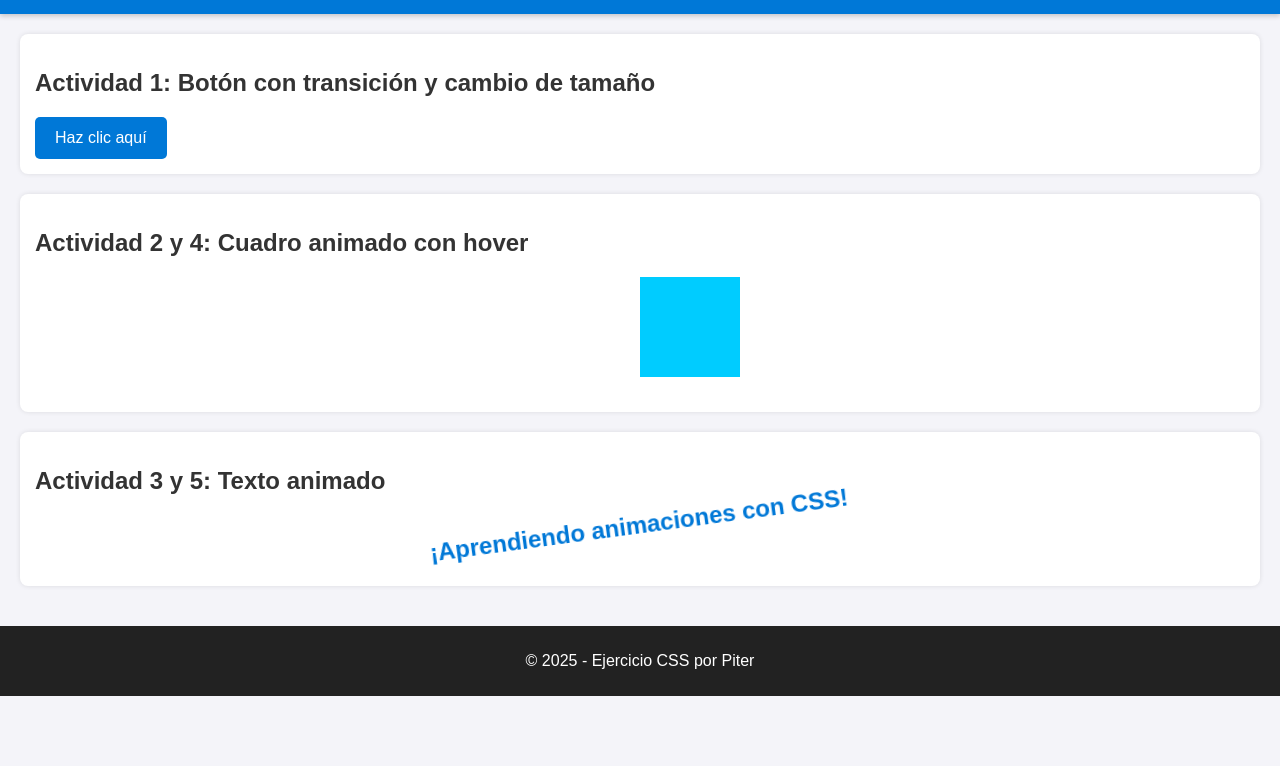
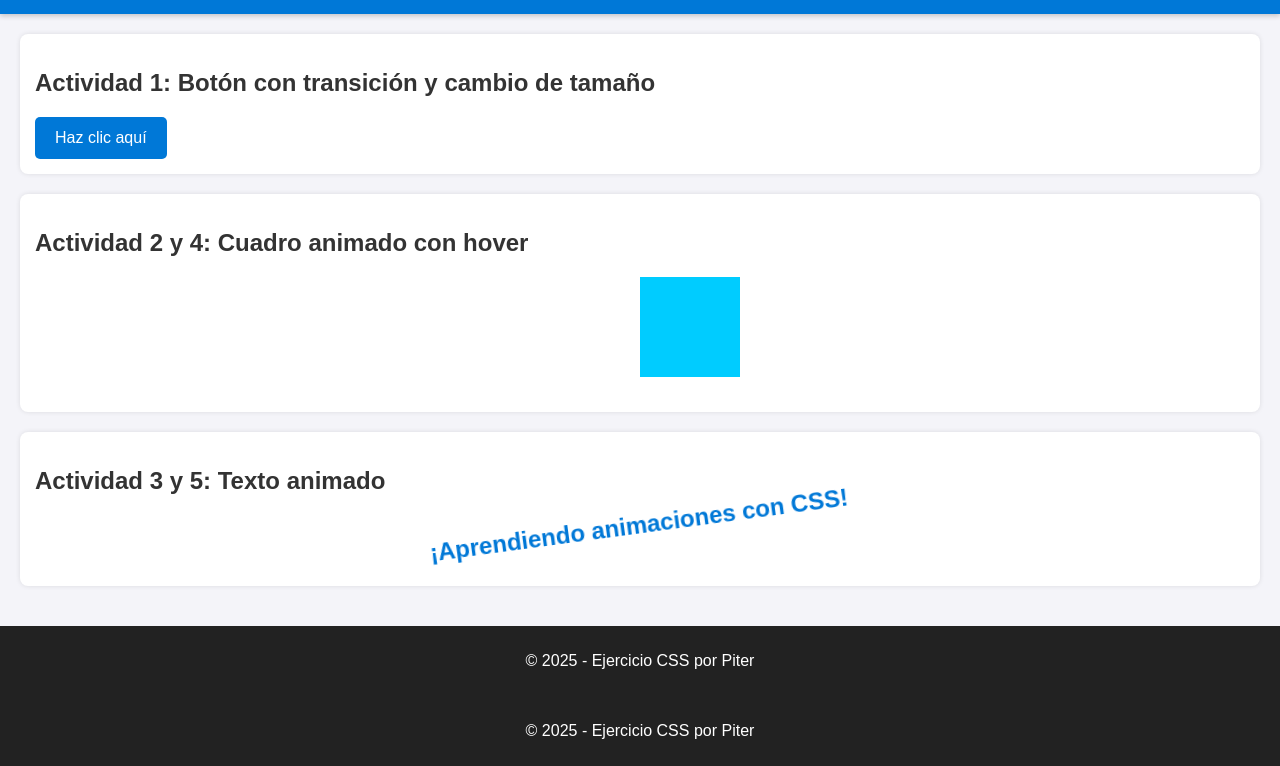
Before and after one commit to pedromaniabot-spec/Tarea2, a plain HTML site: page index.html in a window 1280 px wide. Shown: the part 116-882 px from the top of the page. Before the commit the page ends 812 px from the top, so only its background shows below. Drawn offline with Linux system fonts and the light colour scheme.

Commit message:
Update index.html

```diff
--- a/index.html
+++ b/index.html
@@ -38,3 +38,9 @@
     </footer>
 </body>
 </html>
+
+    <footer>
+        <p>© 2025 - Ejercicio CSS por Piter</p>
+    </footer>
+</body>
+</html>
```
